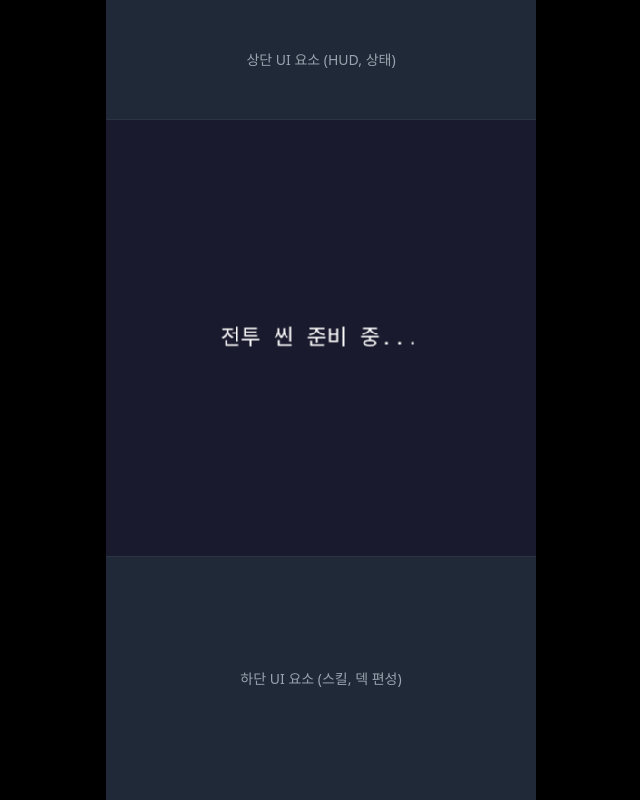
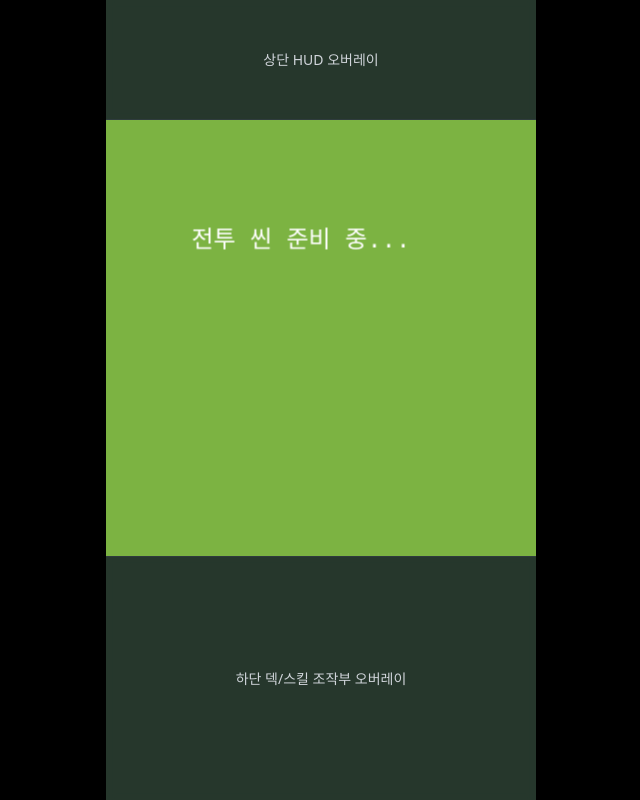
Before and after one commit to insung4u/promise, a React (Vite) app: page / in a window 1280 px wide. Shown: the whole page, without its empty margins (319-959 px from the left). Built offline with nearby package versions, Linux system fonts and the light colour scheme.

Commit message:
refactor: redesign architecture to Clash Royale style full-screen Absolute Overlay

```diff
--- a/src/app/ui/App.tsx
+++ b/src/app/ui/App.tsx
@@ -5,23 +5,30 @@ import PhaserGame from './PhaserGame';
 export default function App() {
   return (
     <div className="flex items-center justify-center w-full h-[100dvh] bg-black">
-      {/* 가변적으로 화면을 채우는 메인 컨테이너 (iPhone 15 Pro 등 지원) */}
-      <div className="relative w-full h-full max-w-[430px] mx-auto bg-gray-900 shadow-[0_0_15px_rgba(0,0,0,0.5)] flex flex-col overflow-hidden">
+      {/* 가변적으로 화면을 채우는 메인 컨테이너 (iPhone 15 Pro 등 지원) - 오버레이 기준점 */}
+      <div className="relative w-full h-full max-w-[430px] mx-auto overflow-hidden shadow-[0_0_15px_rgba(0,0,0,0.5)]">
 
-        {/* 상단 UI 예약 공간 (HUD, 자원, 상태 정보) */}
-        <div className="h-[120px] shrink-0 bg-gray-800 flex items-center justify-center border-b border-gray-700/50">
-          <span className="text-gray-400 text-sm font-medium">상단 UI 요소 (HUD, 상태)</span>
-        </div>
-
-        {/* 중앙 게임 맵 영역 (Phaser) - 남은 공간을 채우고 그 안에서 390x480이 Center됨 */}
-        {/* 중요: min-h-0 을 주어 모바일 브라우저 주소창 등으로 높이가 줄어들 때 flex item이 쪼그라들 수 있게 합니다. */}
-        <div className="flex-1 w-full bg-[#1a1a2e] flex items-center justify-center relative min-h-0">
+        {/* 배경: 중앙 게임 맵 영역 (Phaser) - 전체 화면 100% 채움 (z-0) */}
+        <div className="absolute inset-0 z-0 bg-[#1a1a2e]">
           <PhaserGame />
         </div>
 
-        {/* 하단 UI 예약 공간 (덱 편성, 스킬 버튼, 조작 버튼) */}
-        <div className="h-[244px] shrink-0 bg-gray-800 flex items-center justify-center border-t border-gray-700/50">
-          <span className="text-gray-400 text-sm font-medium">하단 UI 요소 (스킬, 덱 편성)</span>
+        {/* 포그라운드 UI 오버레이 컨테이너 (z-10) - 클릭 스루 설정 허용 고민(pointer-events) */}
+        <div className="absolute inset-0 z-10 flex flex-col pointer-events-none">
+
+          {/* 상단 UI (HUD, 상태) - floating overlay */}
+          <div className="h-[120px] shrink-0 bg-gray-900/80 backdrop-blur-sm flex items-center justify-center border-b border-gray-700/50 pointer-events-auto">
+            <span className="text-gray-300 text-sm font-medium">상단 HUD 오버레이</span>
+          </div>
+
+          {/* 중앙 남는 공간: 게임 화면이 보이는 투명한 영역 */}
+          <div className="flex-1 w-full min-h-0" />
+
+          {/* 하단 UI (덱 편성, 조작) - floating overlay */}
+          <div className="h-[244px] shrink-0 bg-gray-900/80 backdrop-blur-sm flex items-center justify-center border-t border-gray-700/50 pointer-events-auto">
+            <span className="text-gray-300 text-sm font-medium">하단 덱/스킬 조작부 오버레이</span>
+          </div>
+
         </div>
 
       </div>
--- a/src/game/core/Game.ts
+++ b/src/game/core/Game.ts
@@ -3,23 +3,23 @@ import { LoadingScene } from '../scenes/LoadingScene';
 import { BattleScene } from '../scenes/BattleScene';
 
 // Phaser 게임 인스턴스 생성 함수
-// 모바일 세로형(Portrait)만 지원. 해상도: 390×480 (Phaser 맵 영역)
-// 전체 앱 해상도 390×844 중 HUD·스킬버튼·스와이프존을 제외한 맵 영역만 담당.
+// 모바일 세로형(Portrait)만 지원. 해상도: 100% (디바이스 전체 뷰포트를 채움)
+// 전체 앱 해상도 100dvh 중 HUD·스킬버튼 인터페이스는 PhaserCanvas 위에 Absolute 오버레이로 덮어서 렌더링.
 // PhaserGame.tsx의 useEffect에서 호출된다.
 export function createGame(parent: HTMLElement): Phaser.Game {
   return new Phaser.Game({
     type: Phaser.WEBGL,
-    width: 390,
-    height: 480,
+    width: '100%',
+    height: '100%',
     parent,
-    backgroundColor: '#1a1a2e',
+    backgroundColor: '#7cb342', // 클래시로얄 풍 잔디색 임시 배경
     physics: {
       default: 'arcade',
       arcade: { debug: false },
     },
     scene: [LoadingScene, BattleScene],
     scale: {
-      mode: Phaser.Scale.FIT,
+      mode: Phaser.Scale.RESIZE,
       autoCenter: Phaser.Scale.CENTER_BOTH,
     },
   });
```
Also changed, not shown: .claude/agent-memory/ui-agent/MEMORY.md, 2 other files (tests, documents, lock files or other folders).
